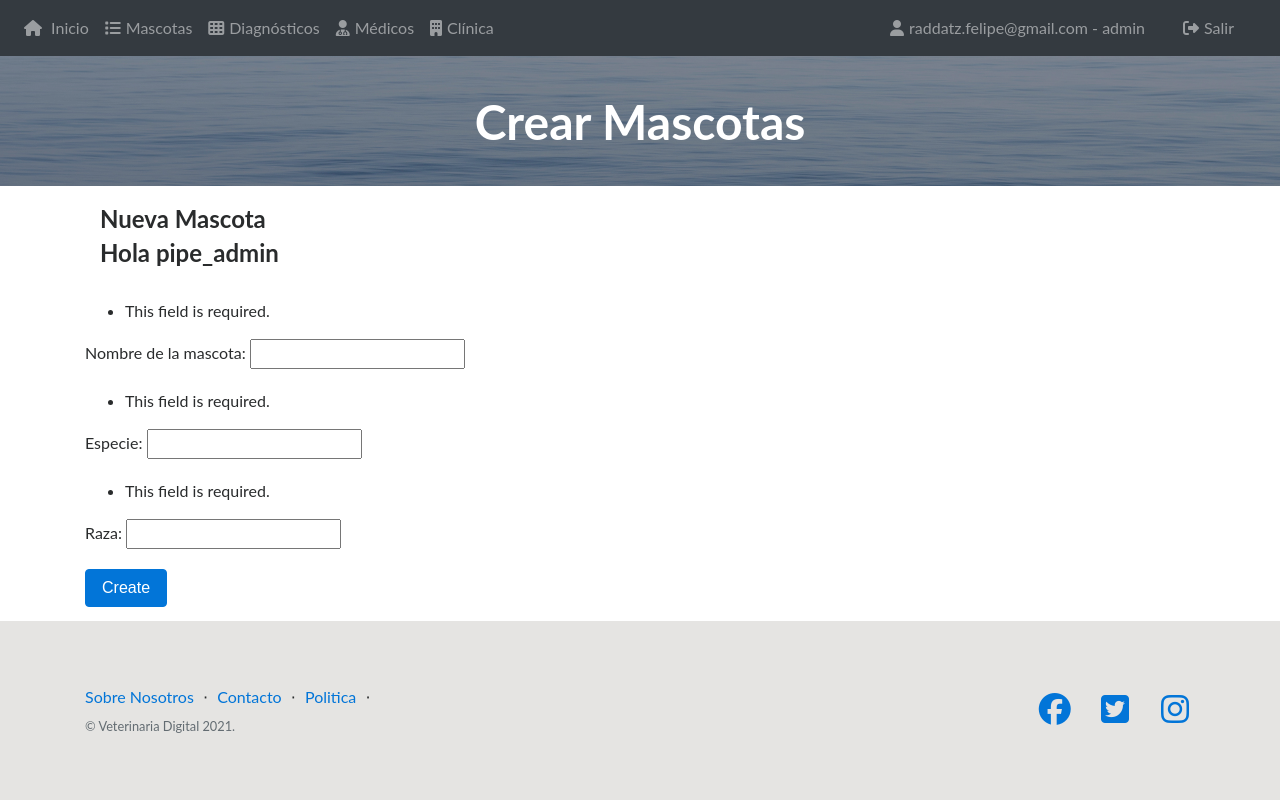
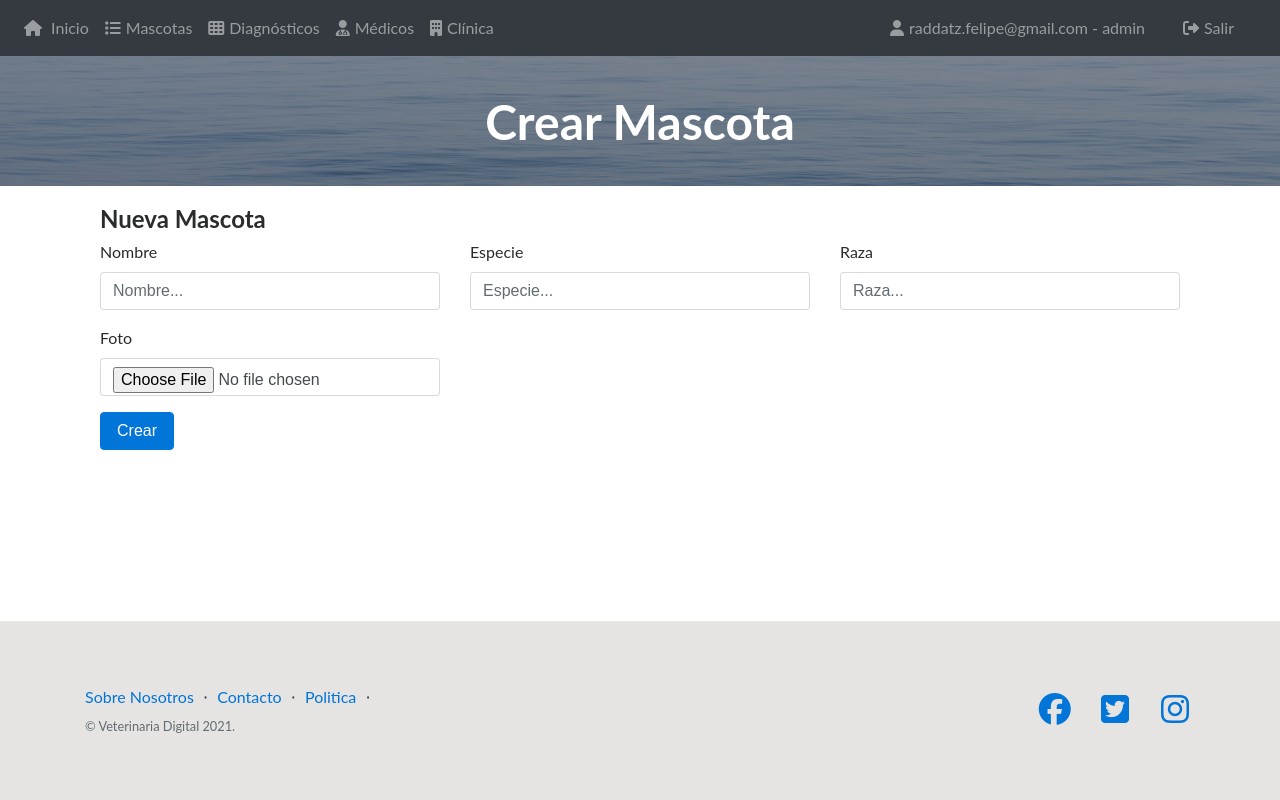
Before and after one commit to piperaddatz/DigitalVet, a Django app: page /mascotas/crear in a window 1280 px wide. Run offline with Django 3.2, Linux system fonts and the light colour scheme; a user stored in the database is signed in; some libraries are stand-ins or nearby versions.

Commit message:
CRUD Completo Mascotas

```diff
--- a/vet/forms.py
+++ b/vet/forms.py
@@ -23,7 +23,7 @@ class CustomUserChangeForm(UserChangeForm):
 class MascotaForm(forms.ModelForm):
     class Meta:
         model = Mascota
-        fields = ('nombre', 'especie', 'raza')
+        fields = ('nombre', 'especie', 'raza', 'profile_pic')
 
 
     def __init__(self, *args,**kwargs):
@@ -31,6 +31,7 @@ class MascotaForm(forms.ModelForm):
         self.fields['nombre'].label = 'Nombre de la mascota:'
         self.fields['especie'].label = 'Especie:'
         self.fields['raza'].label = 'Raza:'
+        self.fields['profile_pic'].label = 'Foto:'
 
 
 
--- a/vet/templates/base.html
+++ b/vet/templates/base.html
@@ -62,13 +62,13 @@
           {% endif %}
           {% if user.rol == 'medico' %}
           <li class="nav-item">
-            <a class="nav-link" href="{% url 'vet:mascotas-list' %}"> <i class="fa fa-list" style="margin-right: 5px;"></i>Mascotas</a>
+            <a class="nav-link" href="{% url 'vet:mascotas-list' 'id' %}"> <i class="fa fa-list" style="margin-right: 5px;"></i>Mascotas</a>
           </li>
           {% else %}
           {% endif %}
           {% if user.rol == 'admin' %}
           <li class="nav-item">
-            <a class="nav-link" href="{% url 'vet:mascotas-list' %}"> <i class="fa fa-list" style="margin-right: 5px;"></i>Mascotas</a>
+            <a class="nav-link" href="{% url 'vet:mascotas-list' 'id' %}"> <i class="fa fa-list" style="margin-right: 5px;"></i>Mascotas</a>
           </li>
           {% else %}
           {% endif %}
--- a/vet/templates/mascotas/crear.html
+++ b/vet/templates/mascotas/crear.html
@@ -9,7 +9,7 @@
         <div class="container" style="height: 50px;">
             <div class="row">
                 <div class="col-xl-9 mx-auto">
-                    <h1 class="mb-5">Crear Mascotas</h1>
+                    <h1 class="mb-5">Crear Mascota</h1>
                 </div>
             </div>
         </div>
@@ -19,18 +19,49 @@
 
         <div class="container">
             <h4>Nueva Mascota</h4>
-            </div>
 
-            <div class="container">
-            <h4>Hola {{ user.username }}</h4><br>
-            </div>
+            <!--
+            <form method="POST" action="#" id="groupForm">
+                {% csrf_token %}
+                {{ form.as_p }}
+                <input type="submit" value="Create" class="btn btn-primary btn-large">
+            </form>-->
 
-              <form method="POST" action="#" id="groupForm">
-                  {% csrf_token %}
-                  {{ form.as_p }}
-                  <input type="submit" value="Create" class="btn btn-primary btn-large">
-              </form>
+            <form method="POST" action="#" id="groupForm">
+                {% csrf_token %}
 
+                <div class="row">
+                    <div class="col-lg-4">
+                        <div class="form-group">
+                            <label for="nombre">Nombre</label>
+                            <input type="text" class="form-control" name="nombre" placeholder="Nombre...">
+                        </div>
+                    </div>
+                    <div class="col-lg-4">
+                        <div class="form-group">
+                            <label for="nombre">Especie</label>
+                            <input type="text" class="form-control" name="especie" placeholder="Especie...">
+                        </div>
+                    </div>
+                    <div class="col-lg-4">
+                        <div class="form-group">
+                            <label for="nombre">Raza</label>
+                            <input type="text" class="form-control" name="raza" placeholder="Raza...">
+                        </div>
+                    </div>
+                    <div class="col-lg-4">
+                        <div class="form-group">
+                            <label for="profile_pic">Foto</label>
+                            <input type="file" class="form-control" name="profile_pic">
+                        </div>
+                    </div>
+                </div>
+
+
+                <input type="submit" value="Crear" class="btn btn-primary btn-large">
+            </form>
+
+        </div>
 
     </div>
 </body>
--- a/vet/urls.py
+++ b/vet/urls.py
@@ -4,14 +4,27 @@ from .views import views
 app_name='vet'
 
 urlpatterns = [
+        # INICIO
         path(r'', views.index, name="index"),
-        path('mascotas/listado', views.mascotasListado, name="mascotas-list"),
+
+        # MASCOTA
+        path('mascotas/listado/<str:sort>', views.mascotasListado, name="mascotas-list"),
         path('mascotas/mismascotas', views.mascotaCliente, name="mascotas-cliente"),
         path('mascotas/crear', views.mascotasCrear, name="mascotas-crear"),
+        path('mascotas/editar/<int:idMascota>', views.mascotasEditar, name="mascotas-editar"),
+        path('mascotas/eliminar/<int:idMascota>', views.mascotasEliminar, name="mascotas-eliminar"),
+
+        # CLÍNICA
         path('clinica/listado', views.clinicaListado, name="clinica-list"),
+
+        # MÉDICO
         path('medicos/listado', views.medicosListado, name="medicos-list"),
+
+        # DIAGNÓSTICO
         path('diagnosticos/listado/<int:pk>/', views.diagnosticoListado, name="diagnostico-list"),
         path('diagnostico/detalle/<int:pk>', views.diagnosticoDetalle, name="diagnostico-detalle"),
+
+        # PERFIL
         path('accounts/profile/', views.PerfilUsuario, name='perfil'),
         path('accounts/salir/', views.salir, name='salir'),
 ]
--- a/vet/views/views.py
+++ b/vet/views/views.py
@@ -12,23 +12,21 @@ User = get_user_model()
 def index(request):
     return render(request, 'index.html', {})
 
-
-def mascotasListado(request):
-    mascotas = Mascota.objects.all()
+def mascotasListado(request, sort):
     if not request.user.is_authenticated:
         return redirect('/accounts/login/')
 
-    print("USUARIO:", request.user.rol)
+    # sort = id, nombre, raza, especie
+    mascotas = Mascota.objects.order_by(sort)
 
     return render(request, 'mascotas/listado.html', {"mascotas":mascotas})
 
 
 def mascotasCrear(request):
+    if not request.user.is_authenticated:
+        return redirect('/accounts/login/')
 
     form = MascotaForm(request.POST)
-
-    if not request.user.is_authenticated:
-        return redirect('/accounts/login/')
 
     print("USUARIO:", request.user.rol)
 
@@ -40,16 +38,51 @@ def mascotasCrear(request):
                     nombre = form.cleaned_data["nombre"],
                     especie = form.cleaned_data["especie"],
                     raza = form.cleaned_data["raza"],
+                    profile_pic = form.cleaned_data["profile_pic"],
                 )
             new_mascot.save()
-            return render(request, 'index.html', {})
+            #return render(request, 'index.html', {})
+            return redirect('/mascotas/listado/id')
+
+        else:
+            form = MascotaForm()
+
+    return render(request, 'mascotas/crear.html', { 'form': form })
+
+def mascotasEditar(request, idMascota):
+    if not request.user.is_authenticated:
+        return redirect('/accounts/login/')
+
+    mascotaFound = Mascota.objects.get(id=idMascota)
+
+    form = MascotaForm(request.POST)
+
+    print("USUARIO:", request.user.rol)
+
+    if request.method == 'POST':
+        if form.is_valid():
+
+            mascotaFound.nombre = form.cleaned_data["nombre"]
+            mascotaFound.especie = form.cleaned_data["especie"]
+            mascotaFound.raza = form.cleaned_data["raza"]
+
+            mascotaFound.save()
+
+            return redirect('/mascotas/listado/id')
 
         else:
             form = MascotaForm()
 
 
-    return render(request, 'mascotas/crear.html', {'form':form})
+    return render(request, 'mascotas/editar.html', { 'form': form, 'mascota': mascotaFound })
 
+
+def mascotasEliminar(request, idMascota):
+    mascotaFound = Mascota.objects.get(id=idMascota)
+
+    mascotaFound.delete()
+
+    return redirect('/mascotas/listado/id')
 
 def mascotaCliente(request):
     mascotas = Mascota.objects.filter(user_id=request.user.id)
@@ -58,7 +91,7 @@ def mascotaCliente(request):
 
     print("USUARIO:", request.user.rol)
 
-    return render(request, 'mascotas/listado.html', {"mascotas":mascotas})
+    return render(request, 'mascotas/listado.html', { "mascotas":mascotas })
 
 
 
```
Also changed, not shown: vet/templates/mascotas/editar.html (added, +54 -0 lines), vet/templates/mascotas/listado.html (+47 -7 lines), db.sqlite3.
